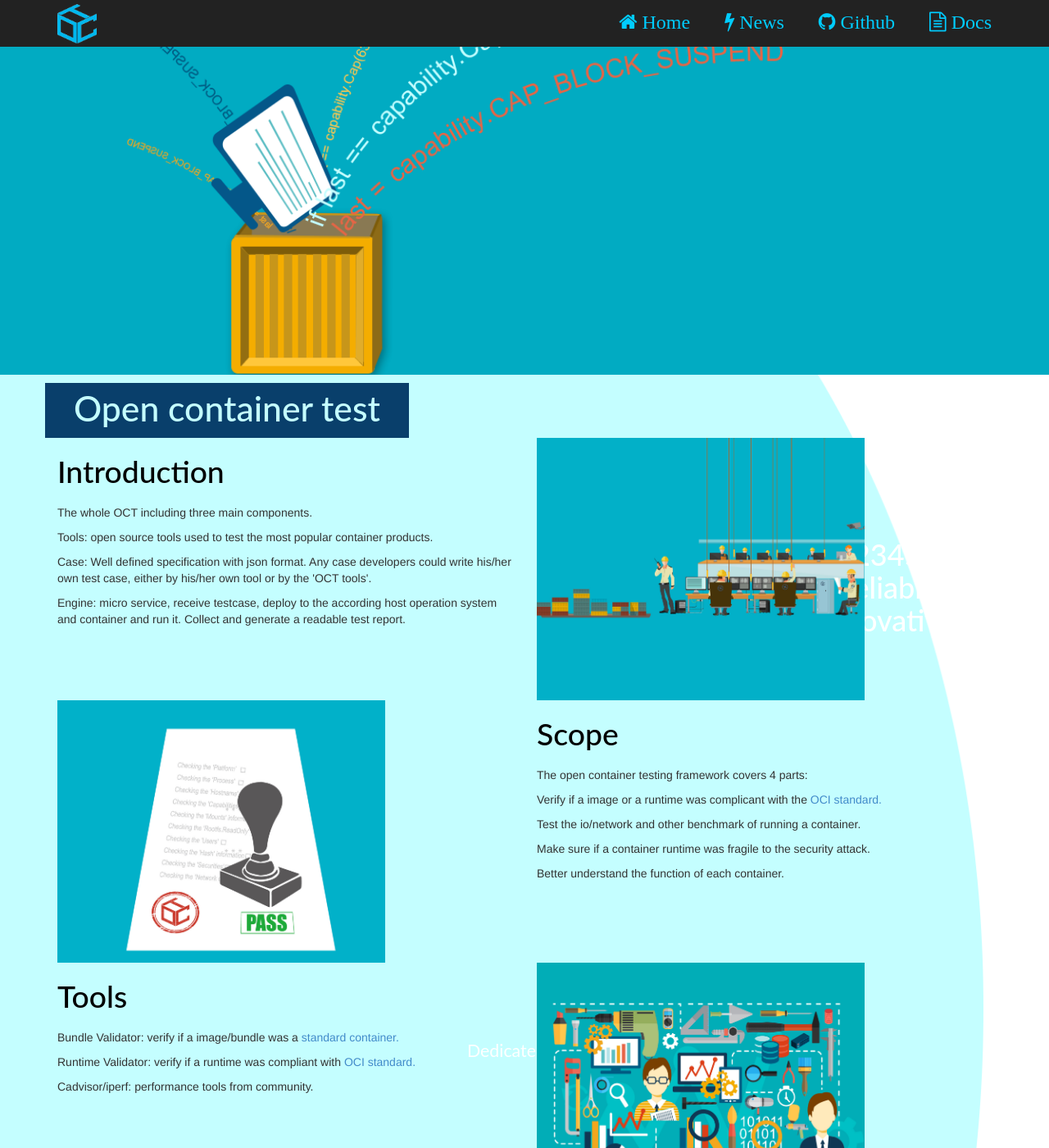
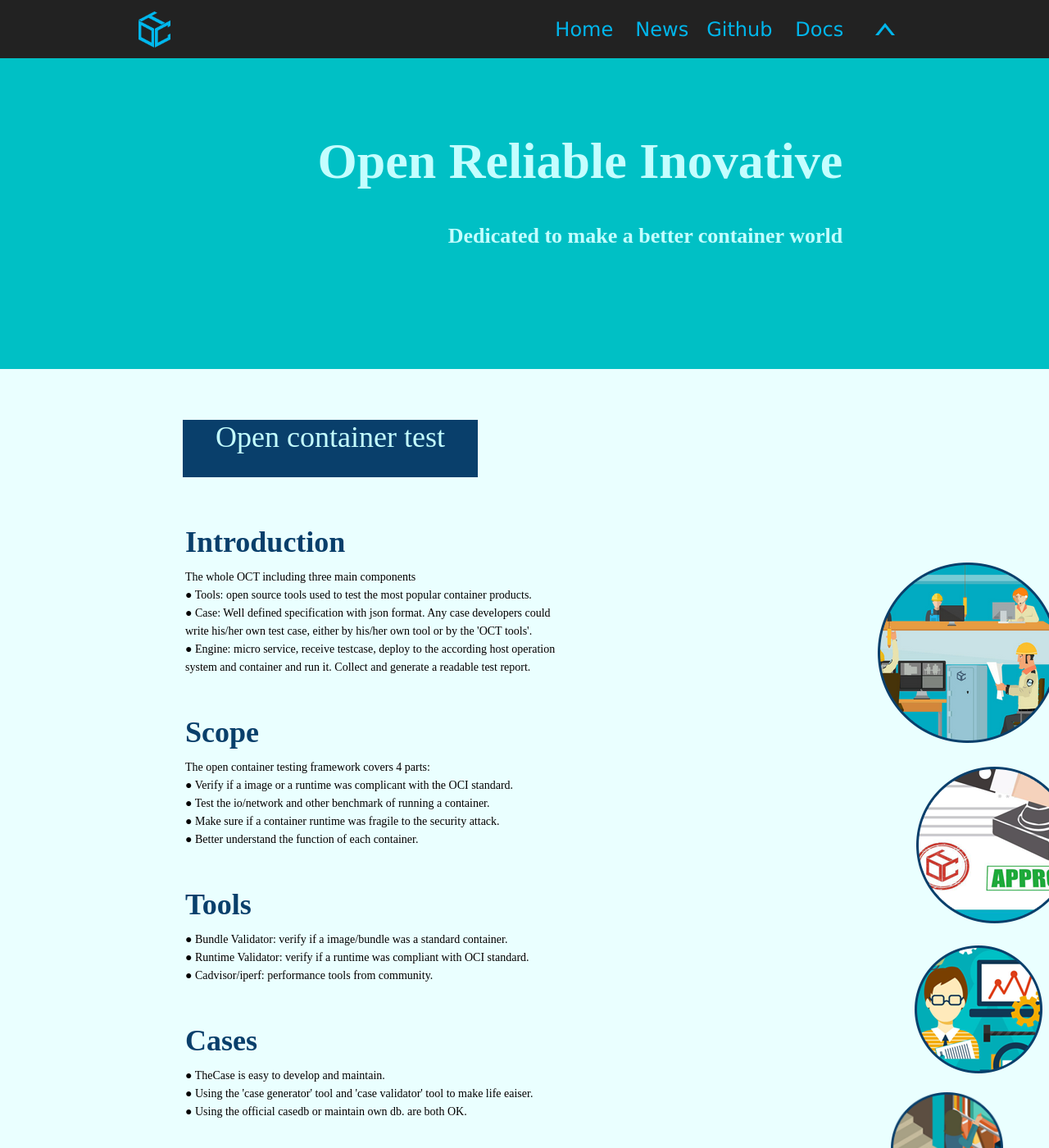
Before and after one commit to ociweb/ociweb.github.io, a Jekyll site: the page index.html, which Jekyll copies as it is, in a window 1280 px wide and 1400 px high. Shown: the whole window at 82% size. Built offline with Jekyll 4.4.1, drawn with Linux system fonts in a browser that asks for light colours; some web fonts are replaced; some of the changed text lies outside the part shown.

Commit message:
update with lyy

```diff
--- /dev/null
+++ b/assets/css/style1.css
@@ -0,0 +1,76 @@
+#top table {
+	font-family: Verdana, Geneva, sans-serif;
+	font-size: 24px;
+	background-color: #222222;
+	color: #00b6ec;
+	height: 58px;
+}
+#top {
+	position: fixed;
+	width: 100%;
+	z-index: 12;
+}
+
+body {
+	margin-left: 0px;
+	margin-top: 0px;
+	margin-right: 0px;
+	margin-bottom: 0px;
+	background-color:#eaffff;
+	background-image:url(images/bg01_02.png);
+	background-repeat:no-repeat;
+
+}
+
+#banner {
+	font-family: DokChampa;
+	background-color: #00c0c5;
+	height:450px;
+	width:100%;
+}
+#bottom {
+	background-color: #222;
+	height: 60px;
+	color: #00b6ec;
+}
+h1 {
+	font-family: DokChampa;
+	font-size: 62px;
+	color: #c4feff;
+	line-height: 68px;
+}
+#mid1 {
+	font-family: DokChampa;
+	font-size: 36px;
+	color: #c4feff;
+	background-color: #093f6b;
+	height: 70px;
+	width: 360px;
+	float: left;
+}
+#banner table tr td table tr td {
+	background-image: url(images/banner-image.png);
+	background-repeat: no-repeat;
+}
+h2 {
+	font-family: DokChampa;
+	font-size: 26px;
+	color: #c4feff;
+	line-height: 32px;
+}
+h3 {
+	font-family: DokChampa;
+	font-size: 36px;
+	color: #093f6b;
+	line-height: 36px;
+	text-align: left;
+	vertical-align: text-top;
+	margin: 0px;
+	padding: 0px;
+}
+p {
+	font-family: DokChampa;
+	font-size: 14px;
+	color: #030000;
+	line-height: 22px;
+}
--- a/index.html
+++ b/index.html
@@ -1,130 +1,266 @@
-<!doctype html>
-<html lang="en">
+<!DOCTYPE html PUBLIC "-//W3C//DTD XHTML 1.0 Transitional//EN" "http://www.w3.org/TR/xhtml1/DTD/xhtml1-transitional.dtd">
+<html xmlns="http://www.w3.org/1999/xhtml">
 <head>
-    <meta charset="utf-8">
-    <meta name="viewport" content="width=device-width, initial-scale=1">
-    <title>OCT</title>
+<meta http-equiv="Content-Type" content="text/html; charset=utf-8" />
+<title>无标题文档</title>
 
-    <link href="assets/bootstrap/css/bootstrap.min.css" rel="stylesheet">
-    <link href="assets/font-awesome/css/font-awesome.css" rel="stylesheet">
-    <link href="assets/css/style.css" rel="stylesheet" type="text/css" media="all">
-    <link rel="shortcut icon" href="assets/img/logo/favicon.ico" type="image/x-icon">
+<link href="assets/css/style1.css" rel="stylesheet" type="text/css" />
+<style type="text/css">
+<!--
+#t1 {
+	position:absolute;
+	width:769px;
+	height:396px;
+	z-index:1;
+	left: 223px;
+	top: 66px;
+}
+#apDiv1 {
+	position:absolute;
+	width:200px;
+	height:115px;
+	z-index:2;
+}
+#apDiv2 {
+	position:absolute;
+	width:181px;
+	height:181px;
+	z-index:1;
+	left: 1054px;
+	top: 713px;
+}
+#apDiv3 {
+	position:absolute;
+	width:157px;
+	height:157px;
+	z-index:2;
+	left: 1089px;
+	top: 958px;
+}
+#apDiv4 {
+	position:absolute;
+	width:181px;
+	height:181px;
+	z-index:1;
+	left: 1071px;
+	top: 677px;
+}
+#apDiv5 {
+	position:absolute;
+	width:157px;
+	height:157px;
+	z-index:2;
+	left: 1118px;
+	top: 935px;
+}
+#apDiv6 {
+	position:absolute;
+	width:114px;
+	height:115px;
+	z-index:3;
+	left: 1116px;
+	top: 1153px;
+}
+#apDiv7 {
+	position:absolute;
+	width:113px;
+	height:113px;
+	z-index:4;
+	left: 1087px;
+	top: 1332px;
+}
+#apDiv8 {
+	position:absolute;
+	width:135px;
+	height:135px;
+	z-index:5;
+	left: 1038px;
+	top: 1487px;
+}
+#apDiv9 {
+	position:absolute;
+	width:348px;
+	height:89px;
+	z-index:6;
+	left: 1025px;
+	top: 1763px;
+}
+-->
+</style>
+<script type="text/javascript">
+<!--
+function MM_swapImgRestore() { //v3.0
+  var i,x,a=document.MM_sr; for(i=0;a&&i<a.length&&(x=a[i])&&x.oSrc;i++) x.src=x.oSrc;
+}
+function MM_preloadImages() { //v3.0
+  var d=document; if(d.images){ if(!d.MM_p) d.MM_p=new Array();
+    var i,j=d.MM_p.length,a=MM_preloadImages.arguments; for(i=0; i<a.length; i++)
+    if (a[i].indexOf("#")!=0){ d.MM_p[j]=new Image; d.MM_p[j++].src=a[i];}}
+}
+
+function MM_findObj(n, d) { //v4.01
+  var p,i,x;  if(!d) d=document; if((p=n.indexOf("?"))>0&&parent.frames.length) {
+    d=parent.frames[n.substring(p+1)].document; n=n.substring(0,p);}
+  if(!(x=d[n])&&d.all) x=d.all[n]; for (i=0;!x&&i<d.forms.length;i++) x=d.forms[i][n];
+  for(i=0;!x&&d.layers&&i<d.layers.length;i++) x=MM_findObj(n,d.layers[i].document);
+  if(!x && d.getElementById) x=d.getElementById(n); return x;
+}
+
+function MM_swapImage() { //v3.0
+  var i,j=0,x,a=MM_swapImage.arguments; document.MM_sr=new Array; for(i=0;i<(a.length-2);i+=3)
+   if ((x=MM_findObj(a[i]))!=null){document.MM_sr[j++]=x; if(!x.oSrc) x.oSrc=x.src; x.src=a[i+2];}
+}
+function MM_changeProp(objId,x,theProp,theValue) { //v9.0
+  var obj = null; with (document){ if (getElementById)
+  obj = getElementById(objId); }
+  if (obj){
+    if (theValue == true || theValue == false)
+      eval("obj.style."+theProp+"="+theValue);
+    else eval("obj.style."+theProp+"='"+theValue+"'");
+  }
+}
+//-->
+</script>
 </head>
-<body>
-<div>
-<div>
-    <nav class="navbar navbar-default navbar-fixed-top">
-        <div class="container">
-            <div class="navbar-text">
-                <a class="navbar-link link link-logo" href="/"></a>
-            </div>
-            <p class="navbar-text navbar-right">
-	      <a href="/"><i class="fa fa-home fa-1x"> Home</i></a>
-              <span class="separator"></span>
-	      <a href="/news"><i class="fa fa-bolt fa-1x"> News</i></a>
-              <span class="separator"></span>
-<!--    	      <a href="/cases"><i class="fa fa-database fa-1x"> Cases</i></a>
-              <span class="separator"></span>
--->
-	      <a href="https://github.com/huawei-openlab/oct/"><i class="fa fa-github fa-1x"> Github</i></a>
-	      <span class="separator"></span>
-	      <a href="https://github.com/huawei-openlab/oct/blob/master/README.md"><i class="fa fa-file-text-o fa-1x"> Docs</i></a>
-            </p>
-        </div>
-    </nav>
-    <div class="head-empty">
-    </div>
-    <div style="background-color:#01ABC2">
-    <div class="container">
-    <div class="row">
-	    <div class="col-md-12 head-splash">
-		    <br>
-		    <h1>12345678, Reliable, Inovative</h1>
-		    <p>Dedicated to make a better container world</p>
-        </div>
-    </div>
-    </div>
-    </div>
+
+<body onload="MM_preloadImages('assets/img/button4.png','assets/img/button3.png','assets/img/top-over.png')">
+<div id="top">
+  <table width="100%" border="0">
+    <tr>
+      <td width="248" height="65" align="right"><a href="index.html"><img src="assets/img/OTClogo-01-01_03.png" width="39" height="44" alt="logo" /></a></td>
+      <td width="550">&nbsp;</td>
+      <td width="101" align="right">Home</td>
+      <td width="94" align="right">News</td>
+      <td width="103" align="right">Github</td>
+      <td width="89" align="right">Docs</td>
+      <td width="68" align="right"><a href="#" onmouseout="MM_swapImgRestore()" onmouseover="MM_swapImage('top-button','','assets/img/top-over.png',1)"><img src="assets/img/top-button.png" name="top-button" width="24" height="15" border="0" id="top-button" /></a></td>
+      <td width="226">&nbsp;</td>
+    </tr>
+  </table>
 </div>
-<div class="container">
-    <div class="row introduction">
-	    <h2>Open container test</h2>
-    </div>
-    <div class="row">
-            <div class="col-md-6">
-                <h3>Introduction</h3>
-		<p>The whole OCT including three main components. </p>
-		<p>Tools: open source tools used to test the most popular container products.</p>
-		<p>Case: Well defined specification with json format. Any case developers could write his/her own test case, either by his/her own tool or by the 'OCT tools'.</p>
-		<p>Engine: micro service, receive testcase, deploy to the according host operation system and container and run it. Collect and generate a readable test report.</p>
-	</div>
-	<div class="col-md-6">
-                <img src="assets/img/mainframe.jpg" width="400">
-            </div>
-        </div>
-    <div class="row">
-	<div class="col-md-6">
-                <img src="assets/img/stamp.jpg" width="400">
-        </div>
-        <div class="col-md-6">
-                <h3>Scope</h3>
-		<p class="paragraph-1">The open container testing framework covers 4 parts:</p>
-		<p class="paragraph-2">Verify if a image or a runtime was complicant with the <a href="https://github.com/opencontainers/specs">OCI standard.</a> </p>
-		<p class="paragraph-2">Test the io/network and other benchmark of running a container. </p>
-		<p class="paragraph-2">Make sure if a container runtime was fragile to the security attack.</p>
-		<p class="paragraph-4">Better understand the function of each container. </p>
-        </div>
-    </div>
-    <div class="row">
-            <div class="col-md-6">
-                <h3>Tools</h3>
-		<p>Bundle Validator: verify if a image/bundle was a <a href="https://github.com/huawei-openlab/oct#standard-container">standard container.</a>
-		<p>Runtime Validator: verify if a runtime was compliant with <a href="https://github.com/opencontainers/specs">OCI standard.</a> </p>
-		<p>Cadvisor/iperf: performance tools from community.</p>
-            </div>
-	    <div class="col-md-5">
-                <img src="assets/img/tools.jpg" width="400" height="330" align="left">
-	</div>
-    </div>
-    <div class="row">
-	    <div class="col-md-6">
-		    <img src="assets/img/case.jpg" width="400">
-	    </div>
-	    <div class="col-md-6">
-	    <h3>Cases</h3>
-		<p>The<a href="https://github.com/huawei-openlab/oct-engine/blob/master/cases/README.md">Case</a> is easy to develop and maintain.</p>
-		<p>Using the 'case generator' tool and 'case validator' tool to make life eaiser. </p>
-		<p>Using the official casedb or<a href="https://github.com/huawei-openlab/oct-engine/blob/master/services/tcserver/README.md"> maintain own db. </a> are both OK.</p>
-            </div>
-    </div>
-    <div class="row">
-            <div class="col-md-6">
-		    <h3>Engine</h3>
-		    <p>The 'engine' composed of three services</p>
-		    <p>The test case server: provide valid test cases </p>
-		    <p>The testing server: provide servers to deploy/run tests</p>
-		    <p>The scheduler server: organize test cases and collect result</p>
-	    </div>
-	    <div class="col-md-6">
-		    <img src="assets/img/framework.jpg" width="440">
-	    </div>
-    </div>
-    </div>
-    <div class="footer">
-	    <div class="separator-hr"></div>
-	    <div class="row">
-		    <div class="col-md-6">
-			    <span class="separator"></span>
-			    Join OCT
-	      		    <a href="https://github.com/huawei-openlab/oct/" class="btn btn-default btn-github"><i class="fa fa-github fa-1x"> </i></a>
-			    <a href="https://github.com/huawei-openlab/oct/blob/master/README.md" class="btn btn-default btn-docs"><i class="fa fa-file-text-o fa-1x"></i> </a>
-		    </div><div class="col-md-6">
-			    <p class="copyright">Copyright<i class="fa fa-copyright"></i> 2015 Huawei Openlab. All Rights Reserved.</p>
-		    </div>
-	    </div>
-    </div>
+<div id="banner">
+  <table width="100%" border="0">
+    <tr>
+      <td width="137" height="420">&nbsp;</td>
+      <td width="1065"><table width="100%" height="440" border="0">
+        <tr>
+          <td align="right" valign="middle">
+          <h1>Open Reliable Inovative</h1>
+          <h2>Dedicated to make a better container world</h2></td>
+        </tr>
+        </table>
+      </td>
+      <td width="297">&nbsp;</td>
+    </tr>
+  </table>
 </div>
+<div id="mid">
+  <table width="100%" border="0">
+    <tr>
+      <td width="271">&nbsp;</td>
+      <td height="55px">&nbsp;</td>
+      <td width="298">&nbsp;</td>
+    </tr>
+    <tr>
+      <td>&nbsp;</td>
+      <td align="center"><div id="mid1">Open container test</div></td>
+      <td>&nbsp;</td>
+    </tr>
+    <tr>
+      <td>&nbsp;</td>
+      <td width="930" rowspan="5" valign="top">
+      <table width="100%" border="0">
+        <tr>
+          <td width="60%"><br /><h3>
+            <br />
+            Introduction</h3>
+                          <p>The whole OCT including three main components
+                            <br />
+                            ●  Tools: open source tools used to test the most popular container products.<br />
+                            ●  Case: Well defined specification with json format. Any case developers could
+                            <br />
+                            write his/her own test case, either by his/her own tool or by the 'OCT tools'. <br />
+                            ●  Engine: micro service, receive testcase, deploy to the according host operation
+                            <br />
+              system and container and run it. Collect and generate a readable test report. </p>
+              <h3><br />
+              Scope</h3>
+              <p>The open container testing framework covers 4 parts:<br />
+                ●  Verify if a image or a runtime was complicant with the OCI standard.<br />
+                ●  Test the io/network and other benchmark of running a container.<br />
+                ●  Make sure if a container runtime was fragile to the security attack.<br />
+              ●  Better understand the function of each container.</p>
+              <h3><br />
+              Tools              </h3>
+              <p>●  Bundle Validator: verify if a image/bundle was a standard container.<br />
+                ●  Runtime Validator: verify if a runtime was compliant with OCI standard.<br />
+              ●  Cadvisor/iperf: performance tools from community.</p>
+              <h3><br />
+              Cases              </h3>
+              <p>●  TheCase is easy to develop and maintain.<br />
+                ●  Using the 'case generator' tool and 'case validator' tool to make life eaiser.<br />
+              ●  Using the official casedb or maintain own db. are both OK.</p>
+              <h3><br />
+              Engine              </h3>
+              <p>The 'engine' composed of three services<br />
+                ●  The test case server: provide valid test cases<br />
+                ●  The testing server: provide servers to deploy/run tests<br />
+              ●  The scheduler server: organize test cases and collect resultv</p>
+              <h3><br />
+              </h3></td>
+          <td><div id="apDiv4"><img src="assets/img/introduction-image.png" width="220" height="229" /></div>
+            <div id="apDiv5"><img src="assets/img/scope-image.png" width="191" height="191" /></div>
+            <div id="apDiv7"><img src="assets/img/cases-img.png" width="137" height="137" /></div>
+            <div id="apDiv8"><img src="assets/img/engine-img.png" width="124" height="124" /></div></td>
+        </tr>
+      </table>
+      <h3>&nbsp;</h3></td
+      ><td>&nbsp;</td>
+    </tr>
+    <tr>
+      <td>&nbsp;</td>
+      <td>&nbsp;</td>
+    </tr>
+    <tr>
+      <td>&nbsp;</td>
+      <td>&nbsp;</td>
+    </tr>
+    <tr>
+      <td>&nbsp;</td>
+      <td>&nbsp;</td>
+    </tr>
+    <tr>
+      <td>&nbsp;</td>
+      <td><div id="apDiv6"><img src="assets/img/tools-img.png" width="156" height="156" /></div></td>
+    </tr>
+    <tr>
+      <td height="250">&nbsp;</td>
+      <td><div id="apDiv9">
+        <table width="100%" height="87" border="0">
+          <tr>
+            <td align="right"><a href="#" onmouseout="MM_swapImgRestore()" onmouseover="MM_swapImage('buttong','','assets/img/button3.png',1)"><img src="assets/img/button1.png" name="buttong" width="152" height="67" border="0" id="buttong" /></a></td>
+            <td align="right"><a href="#" onmouseout="MM_swapImgRestore()" onmouseover="MM_swapImage('buttond','','assets/img/button4.png',1)"><img src="assets/img/button2.png" name="buttond" width="152" height="67" border="0" id="buttond" /></a></td>
+          </tr>
+        </table>
+      </div></td>
+      <td>&nbsp;</td>
+    </tr>
+  </table>
 </div>
+<div id="bottom">
+  <table width="100%" border="0">
+    <tr>
+      <td width="18%" height="54">&nbsp;</td>
+      <td width="62%"><table width="100%" border="0">
+        <tr>
+          <td width="46%">join OCT</td>
+          <td width="54%" align="right">Copyright&copy; 2015 Huawei Openlab. All Rights Reserved.</td>
+        </tr>
+      </table></td>
+      <td width="20%">&nbsp;</td>
+    </tr>
+  </table>
 </div>
+<p>&nbsp;</p>
 </body>
 </html>
```
Also changed, not shown: assets/img/OTClogo-01-01_03.png (added), assets/img/banner-image.png (added), assets/img/bg01_02.png (added), assets/img/button1.png (added), assets/img/button2.png (added), assets/img/button3.png (added), assets/img/button4.png (added), assets/img/cases-img.png (added), assets/img/engine-img.png (added), assets/img/introduction-image.png (added), assets/img/scope-image.png (added), assets/img/tools-img.png (added), assets/img/top-button.png (added), assets/img/top-over.png (added), 1 more files.
